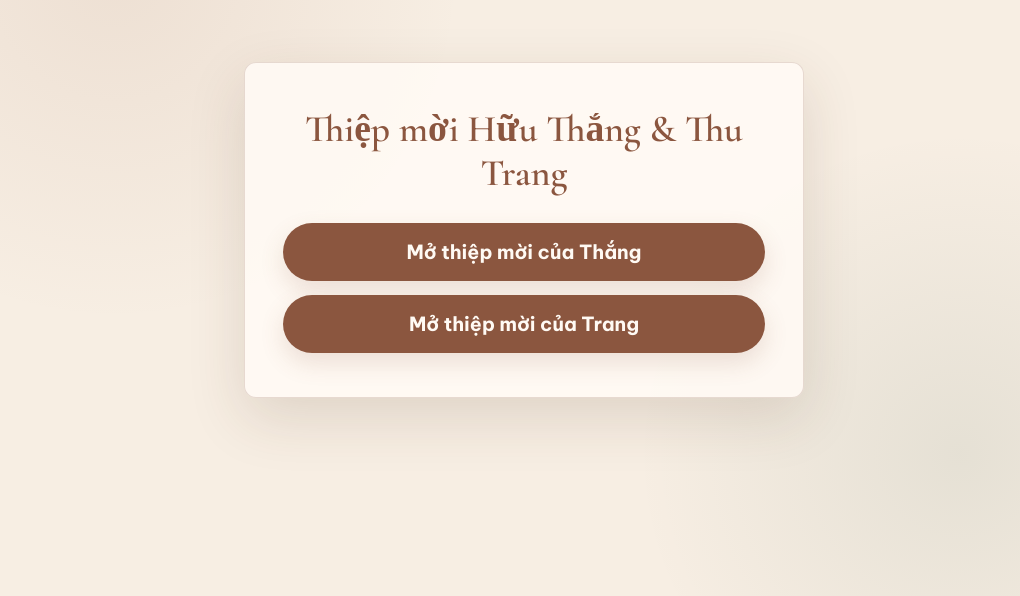
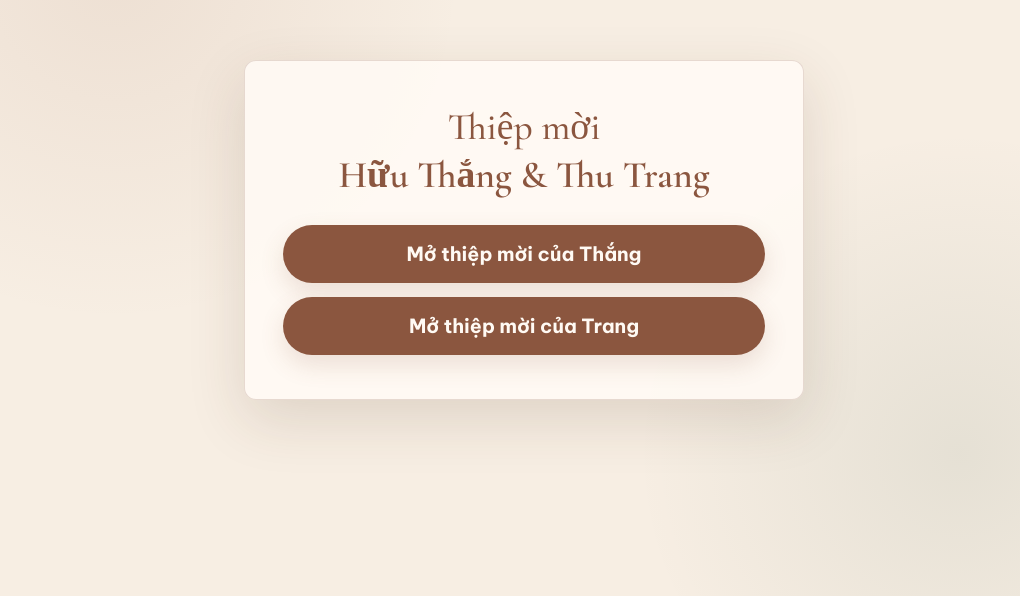
Before and after one commit to ThangDoan-Avery/Wedding-Invitation, a plain HTML site: page deploy/index.html in a window 1280 px wide. Shown: the part 170-766 px from the top of the page, without its empty margins (116-1136 px from the left). Drawn offline with nearby package versions, Linux system fonts and the light colour scheme.

Commit message:
Split selector title into two lines

```diff
--- a/deploy/index.html
+++ b/deploy/index.html
@@ -10,6 +10,8 @@
       href="https://fonts.googleapis.com/css2?family=Be+Vietnam+Pro:wght@500;600;700&family=Cormorant+Garamond:wght@500;600;700&display=swap&subset=vietnamese"
       rel="stylesheet"
     />
+    <link rel="icon" type="image/jpeg" href="assets/chu-hy-vector-18.jpg" />
+    <link rel="apple-touch-icon" href="assets/chu-hy-vector-18.jpg" />
     <style>
       * {
         box-sizing: border-box;
@@ -48,6 +50,20 @@
         font-weight: 600;
         line-height: 1.18;
         letter-spacing: 0;
+      }
+
+      h1 span,
+      h1 strong {
+        display: block;
+      }
+
+      h1 span {
+        font-weight: 500;
+      }
+
+      h1 strong {
+        margin-top: 4px;
+        font-weight: 600;
       }
 
       .actions {
@@ -96,7 +112,7 @@
   </head>
   <body>
     <main>
-      <h1>Thiệp mời Hữu Thắng & Thu Trang</h1>
+      <h1><span>Thiệp mời</span><strong>Hữu Thắng &amp; Thu Trang</strong></h1>
       <div class="actions">
         <a href="Wedding_invitation_Th.html">Mở thiệp mời của Thắng</a>
         <a href="Wedding_invitation_Tr.html">Mở thiệp mời của Trang</a>
```
